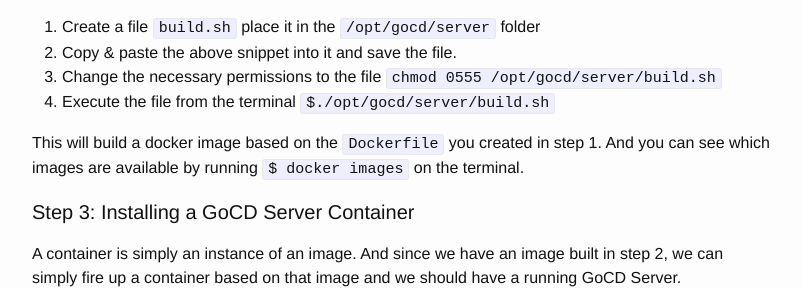
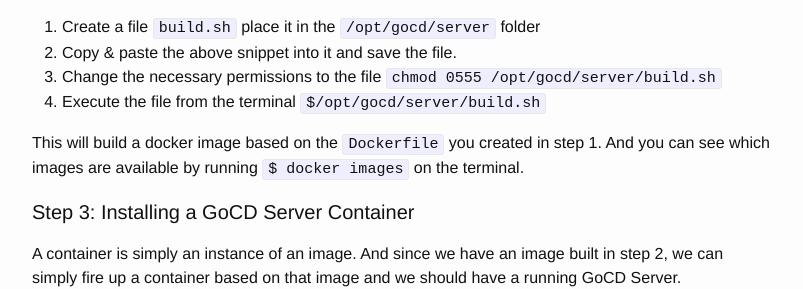
Before and after one commit to ctumwebaze/ctumwebaze.github.io, a Jekyll site: the page built from _posts/2016-03-21-containerized-continuous-delivery-with-gocd-android-playstore-p1.md, in a window 1280 px wide and 1400 px high, scrolled down 2633 px. Shown: the part 165-454 px from the top of the window, without its empty margins (238-1041 px from the left). Built offline with Jekyll 4.4.1, drawn with Linux system fonts in a browser that asks for light colours; comment, search, counter and statistics services are not loaded; some of the changed text lies outside the part shown.

```diff
--- a/_posts/2016-03-21-containerized-continuous-delivery-with-gocd-android-playstore-p1.md
+++ b/_posts/2016-03-21-containerized-continuous-delivery-with-gocd-android-playstore-p1.md
@@ -102,7 +102,7 @@ fi
 1. Create a file `build.sh` place it in the `/opt/gocd/server` folder
 2. Copy & paste the above snippet into it and save the file.
 3. Change the necessary permissions to the file `chmod 0555 /opt/gocd/server/build.sh`
-4. Execute the file from the terminal `$./opt/gocd/server/build.sh`
+4. Execute the file from the terminal `$/opt/gocd/server/build.sh`
 
 This will build a docker image based on the `Dockerfile` you created in step 1. And you can see which images are available by running `$ docker images` on the terminal.
 
@@ -161,7 +161,7 @@ fi
 1. Create a file `run.sh` place it in the `/opt/gocd/server` folder
 2. Copy & paste the above snippet into it and save the file.
 3. Change the necessary permissions to the file `chmod 0555 /opt/gocd/server/run.sh`
-4. Execute the file from the terminal `$./opt/gocd/server/run.sh`
+4. Execute the file from the terminal `$/opt/gocd/server/run.sh`
 
 With this you should have a running container; to see which containers are currently running, in the terminal run `$ docker ps` and the output should show a running gocd_server container.
 
@@ -255,7 +255,7 @@ fi
 1. Create a file `build.sh` and place it in the `/opt/gocd/agent` folder
 2. Copy & Paste the above snippet into it and save the file.
 3. Change the necessary permissions to the file `chmod 0555 /opt/gocd/agent/build.sh`
-4. Execute the file from the terminal `$. /opt/gocd/agent/build.sh`
+4. Execute the file from the terminal `$ /opt/gocd/agent/build.sh`
 
 This will build hthe docker image based on the `Dockerfile` created in step 1. You can check that the image was created by running `$ docker images` on the terminal.
 
@@ -301,7 +301,7 @@ done
 1. Create a file `run.sh` place it in the `/opt/gocd/agent` folder
 2. Copy & Paste the above snippet into it and save it.
 3. Change the necessary permissions to the file `chmod 0555 /opt/gocd/agent/run.sh`
-4. Execute the file from the terminal `$ ./opt/gocd/agent/run.sh`
+4. Execute the file from the terminal `$ /opt/gocd/agent/run.sh`
 
 You should now have a running a agent container and you can see that by running `$ docker ps` which will show a list of running containers. Look out for a container named `gocd_agent_1`.
 The reason there is a `1` at the indicates the number of the gocd agent. With the script above, you can create multiple agents by assigning the `NUMBER_OF_AGENTS` variable a value of the number of agents you want. You can have as many agents as you wish. In fact this is good because you can have parallel builds taking place.
```
